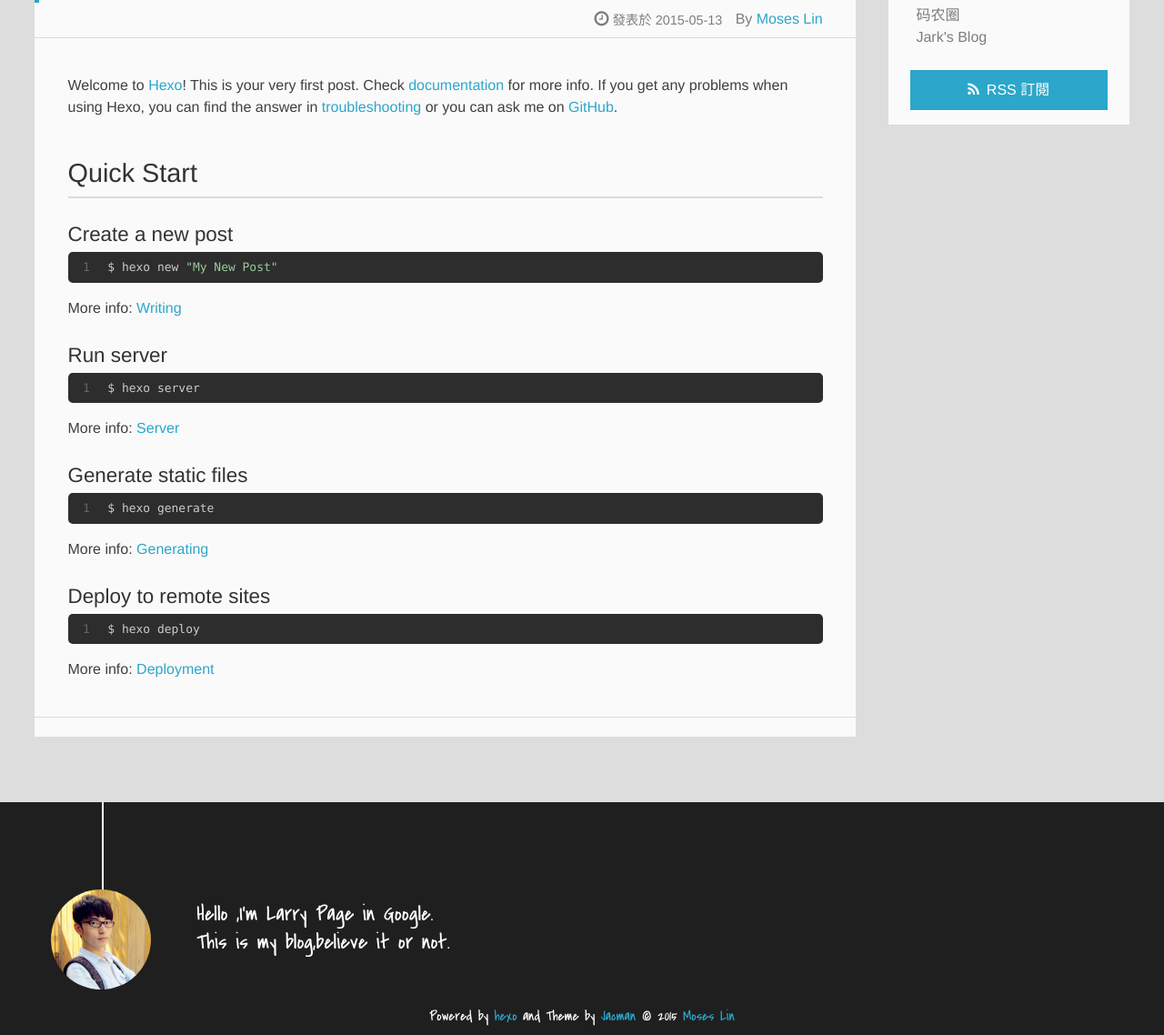
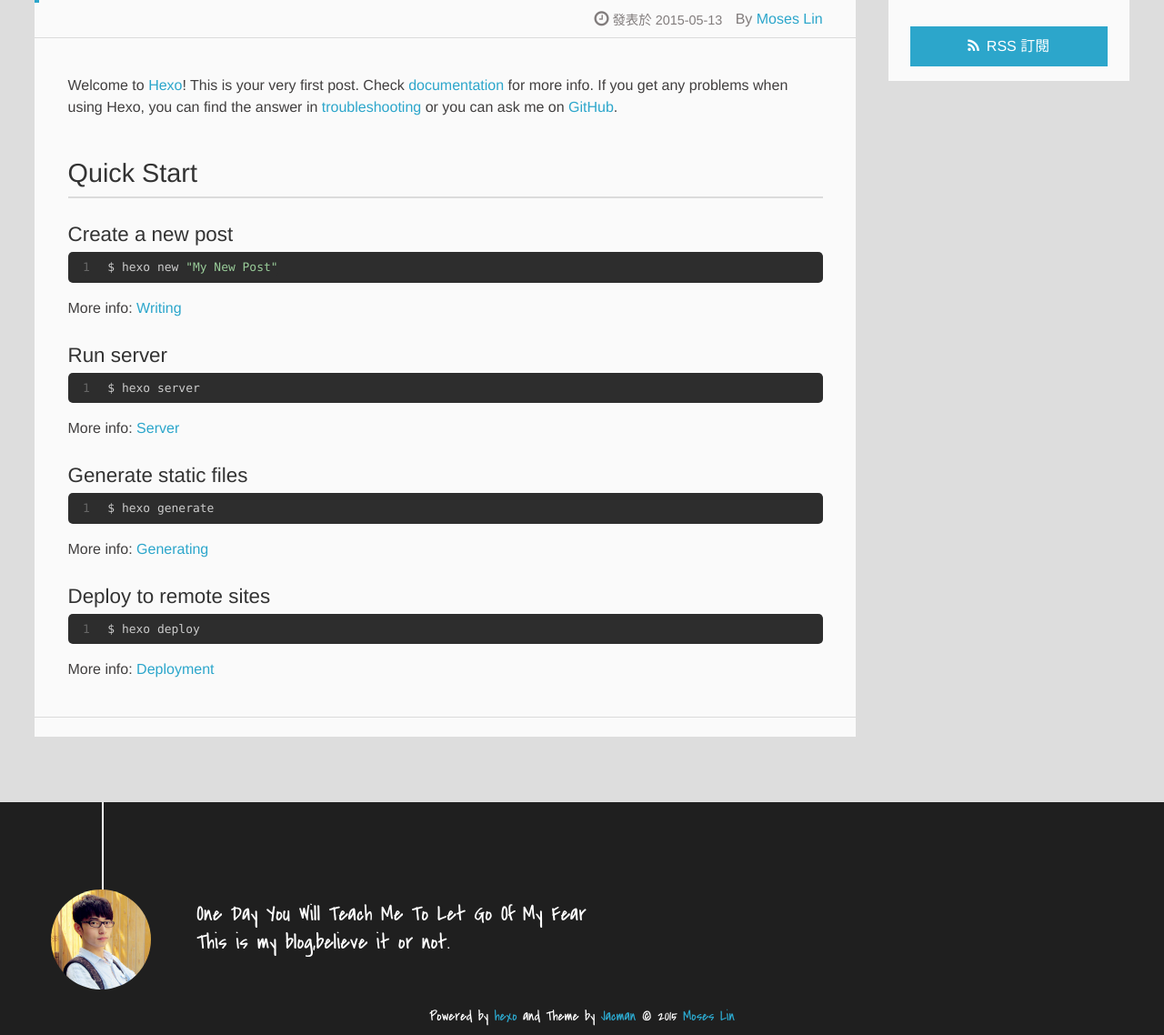
Before and after one commit to lx9921/lx9921.github.io, a plain HTML site: page index.html in a window 1280 px wide. Shown: the part 301-1439 px from the top of the page at 91% size. Drawn offline with Linux system fonts and the light colour scheme.

Commit message:
Site updated: 2015-05-15 17:22:21

```diff
--- a/index.html
+++ b/index.html
@@ -1,6 +1,6 @@
 
  <!DOCTYPE HTML>
-<html >
+<html lang="zn-CN">
 <head>
   <meta charset="UTF-8">
 
@@ -149,18 +149,6 @@
   <p class="asidetitle">友情鏈接</p>
     <ul>
 
-          <li>
-
-            	<a href="https://coderq.com" target="_blank" title="一个面向程序员交流分享的新一代社区">码农圈</a>
-
-          </li>
-
-          <li>
-
-            	<a href="http://wuchong.me" target="_blank" title="Jark&#39;s Blog">Jark&#39;s Blog</a>
-
-          </li>
-
     </ul>
 </div>
 
@@ -183,7 +171,7 @@
 
 
 	<section class="info">
-		<p> Hello ,I&#39;m Larry Page in Google. <br/>
+		<p> One Day You Will Teach Me To Let Go Of My Fear <br/>
 			This is my blog,believe it or not.</p>
 	</section>
 
```
Also changed, not shown: 2015/05/13/hello-world/index.html (+2 -14 lines), archives/2015/05/index.html (+2 -2 lines), archives/2015/index.html (+2 -2 lines), archives/index.html (+2 -2 lines).
